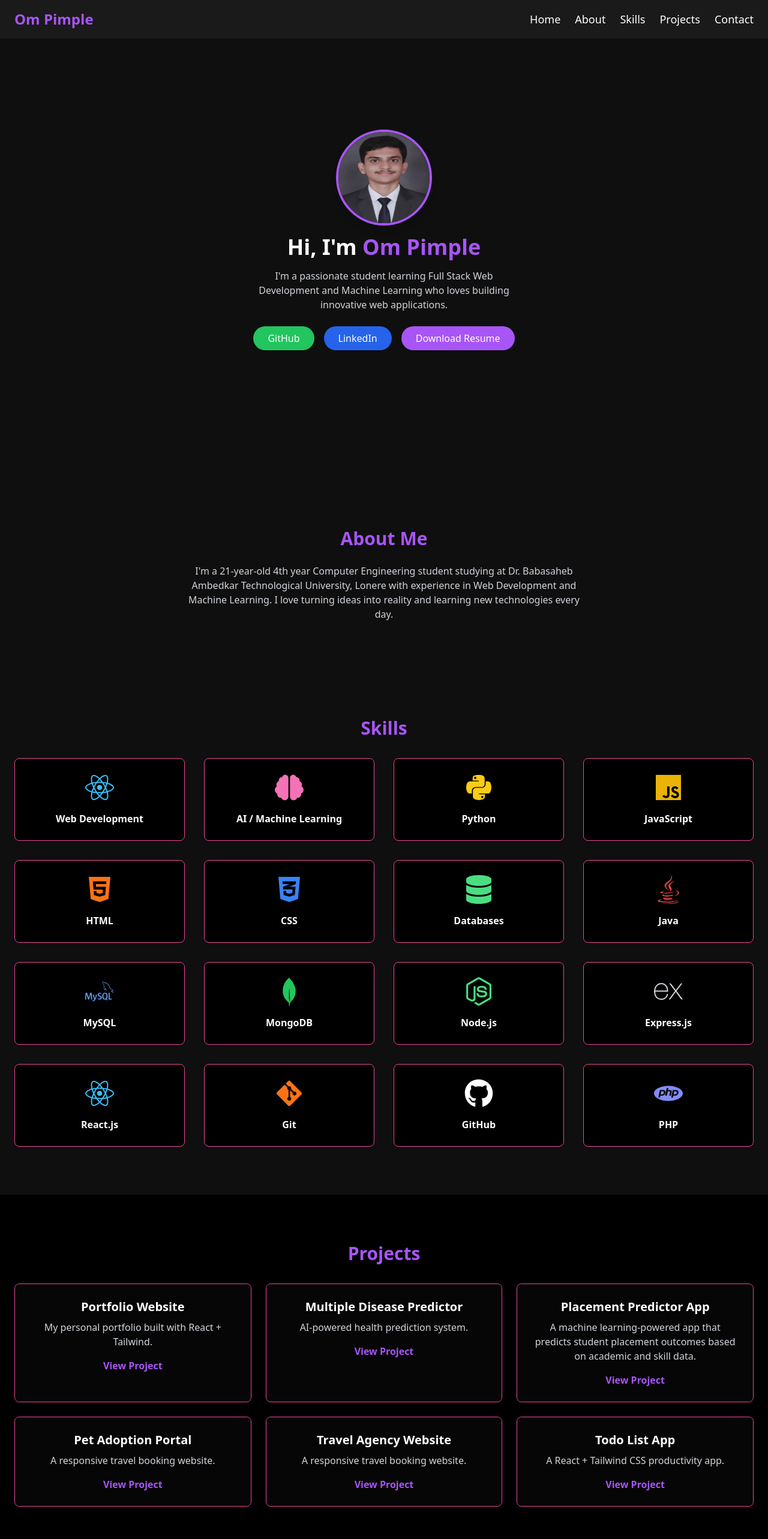
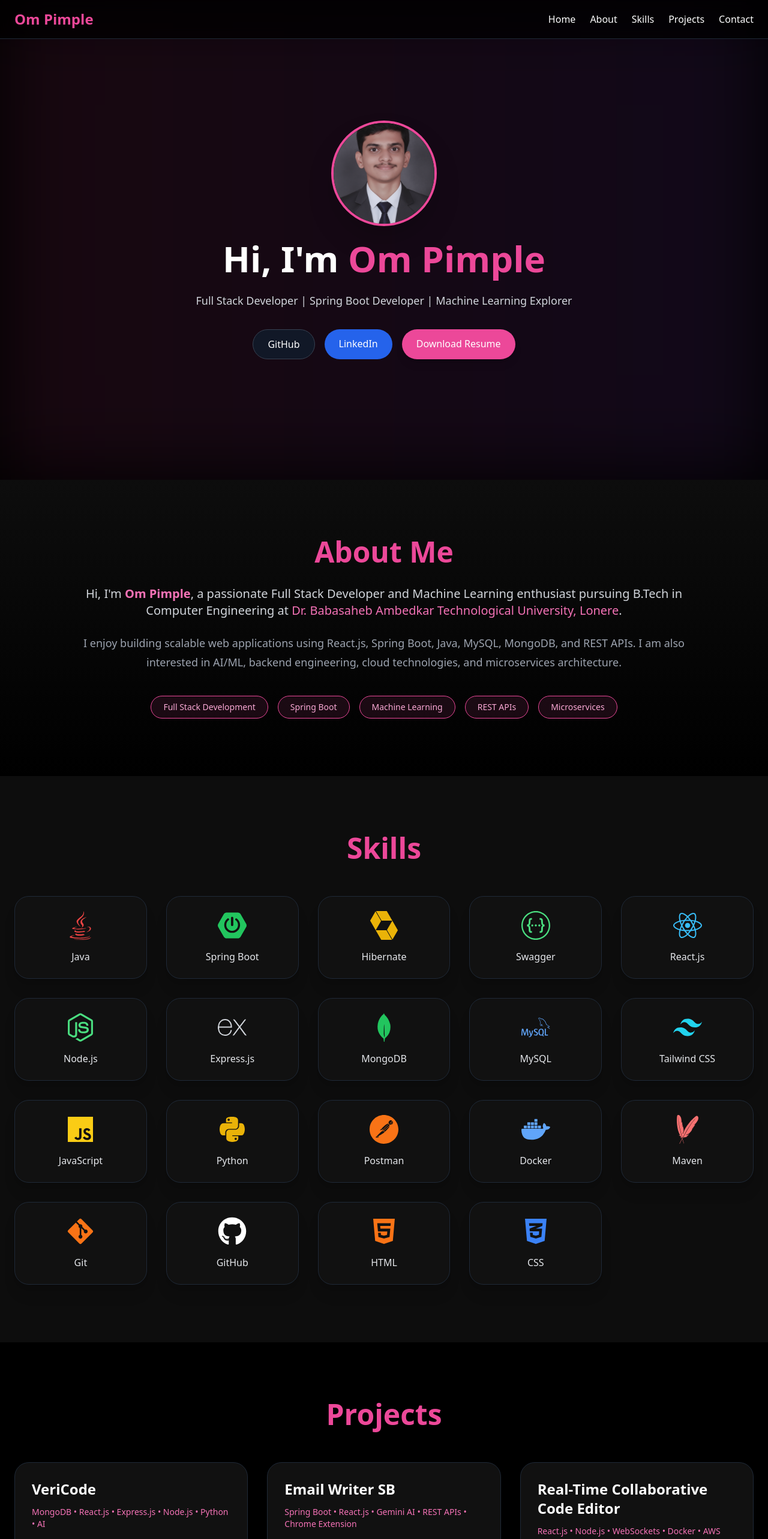
Before and after one commit to OmPimple26/My-Personal-Portfolio, a React (Vite) app: page / in a window 1280 px wide. Shown: the top 2566 px of the page at 60% size. Built offline with nearby package versions, Linux system fonts and the light colour scheme.

Commit message:
Updated portfolio

```diff
--- a/src/components/About.jsx
+++ b/src/components/About.jsx
@@ -1,24 +1,59 @@
-import React from 'react'
+import React from "react";
 import { motion } from "framer-motion";
 
 const About = () => {
   return (
-    <section id="about" className="py-20 bg-dark text-white px-6">
+    <section
+      id="about"
+      className="py-24 bg-gradient-to-b from-[#0d0d0d] to-black text-white px-6"
+    >
       <motion.div
-        className="container mx-auto text-center"
-        initial={{ opacity: 0 }}
-        whileInView={{ opacity: 1 }}
-        transition={{ duration: 1 }}
+        className="max-w-5xl mx-auto text-center"
+        initial={{ opacity: 0, y: 40 }}
+        whileInView={{ opacity: 1, y: 0 }}
+        transition={{ duration: 0.8 }}
       >
-        <h2 className="text-3xl font-bold mb-6 text-primary">About Me</h2>
-        <p className="text-gray-300 max-w-2xl mx-auto">
-          I'm a 21-year-old 4th year Computer Engineering student studying at Dr. Babasaheb Ambedkar Technological University, Lonere with experience in Web Development and
-          Machine Learning. I love turning ideas into reality and learning new
-          technologies every day.
+        <h2 className="text-4xl md:text-5xl font-extrabold mb-8 text-pink-500">
+          About Me
+        </h2>
+
+        <p className="text-gray-300 text-lg md:text-xl leading-9">
+          Hi, I'm{" "}
+          <span className="text-pink-400 font-semibold">Om Pimple</span>, a
+          passionate Full Stack Developer and Machine Learning enthusiast
+          pursuing B.Tech in Computer Engineering at{" "}
+          <span className="text-pink-400">
+            Dr. Babasaheb Ambedkar Technological University, Lonere
+          </span>
+          .
         </p>
+
+        <p className="text-gray-400 mt-6 text-lg leading-8">
+          I enjoy building scalable web applications using React.js, Spring
+          Boot, Java, MySQL, MongoDB, and REST APIs. I am also interested in
+          AI/ML, backend engineering, cloud technologies, and microservices
+          architecture.
+        </p>
+
+        <div className="mt-10 flex flex-wrap justify-center gap-4">
+          {[
+            "Full Stack Development",
+            "Spring Boot",
+            "Machine Learning",
+            "REST APIs",
+            "Microservices"
+          ].map((item, index) => (
+            <span
+              key={index}
+              className="px-5 py-2 rounded-full bg-pink-500/10 border border-pink-500 text-pink-300 text-sm hover:bg-pink-500 hover:text-white transition duration-300"
+            >
+              {item}
+            </span>
+          ))}
+        </div>
       </motion.div>
     </section>
-  )
-}
+  );
+};
 
-export default About
+export default About;
--- a/src/components/Footer.jsx
+++ b/src/components/Footer.jsx
@@ -1,22 +1,40 @@
-import React from 'react'
+import React from "react";
+import { FaGithub, FaLinkedin } from "react-icons/fa";
 
 const Footer = () => {
   return (
-    <footer className="bg-black text-white py-6 text-center border-t border-gray-800">
-      <p className='text-green-500'>© {new Date().getFullYear()} Om Pimple. All Rights Reserved.</p>
-      <div className="flex justify-center mt-3 gap-6">
-        <a href="https://github.com/Ompimple26" target="_blank" rel="noopener noreferrer" className="hover:text-primary">
-          GitHub
+    <footer className="bg-[#0d0d0d] border-t border-gray-800 py-10 text-center text-gray-400">
+      <h2 className="text-2xl font-bold text-pink-500">Om Pimple</h2>
+
+      <p className="mt-3 text-gray-500">
+        Full Stack Developer | Spring Boot Developer | Machine Learning Explorer
+      </p>
+
+      <div className="flex justify-center gap-6 mt-6 text-2xl">
+        <a
+          href="https://github.com/Ompimple26"
+          target="_blank"
+          rel="noopener noreferrer"
+          className="hover:text-pink-500 transition duration-300"
+        >
+          <FaGithub />
         </a>
-        <a href="https://www.linkedin.com/in/om-pimple-0042822b3" target="_blank" rel="noopener noreferrer" className="hover:text-primary">
-          LinkedIn
-        </a>
-        <a href="/Om_Pimple_Resume.pdf" download className="hover:text-primary">
-          Resume
+
+        <a
+          href="https://www.linkedin.com/in/om-pimple-0042822b3"
+          target="_blank"
+          rel="noopener noreferrer"
+          className="hover:text-pink-500 transition duration-300"
+        >
+          <FaLinkedin />
         </a>
       </div>
+
+      <p className="mt-6 text-sm text-gray-600">
+        © {new Date().getFullYear()} Om Pimple. All Rights Reserved.
+      </p>
     </footer>
-  )
-}
+  );
+};
 
-export default Footer
+export default Footer;
--- a/src/components/Hero.jsx
+++ b/src/components/Hero.jsx
@@ -1,73 +1,80 @@
-import React from 'react'
+import React from "react";
 import { motion } from "framer-motion";
 
 const Hero = () => {
   return (
     <section
       id="home"
-      className="min-h-screen flex flex-col justify-center items-center bg-dark text-center px-4 text-white"
+      className="min-h-screen flex flex-col justify-center items-center bg-black text-center px-6 text-white relative overflow-hidden"
     >
+      {/* Background Glow */}
+      <div className="absolute inset-0 bg-gradient-to-r from-pink-500/10 to-purple-500/10 blur-3xl pointer-events-none"></div>
+
+      {/* Profile Image */}
       <motion.img
         src="/self1.png"
         alt="Profile"
-        className="rounded-full w-40 h-40 mb-4 shadow-lg border-4 border-primary"
+        className="rounded-full w-44 h-44 mb-6 shadow-2xl border-4 border-pink-500 object-cover z-10"
         initial={{ scale: 0 }}
         animate={{ scale: 1 }}
-        transition={{ duration: 1 }}
+        transition={{ duration: 0.8 }}
       />
 
+      {/* Heading */}
       <motion.h1
-        className="text-4xl font-bold"
-        initial={{ opacity: 0, y: -50 }}
+        className="text-5xl md:text-6xl font-extrabold z-10"
+        initial={{ opacity: 0, y: -40 }}
         animate={{ opacity: 1, y: 0 }}
         transition={{ duration: 1 }}
       >
-        Hi, I'm <span className="text-primary">Om Pimple</span>
+        Hi, I'm <span className="text-pink-500">Om Pimple</span>
       </motion.h1>
 
+      {/* Subtitle */}
       <motion.p
-        className="mt-4 text-gray-300 max-w-md"
+        className="mt-6 text-gray-300 max-w-2xl text-lg leading-8 z-10"
         initial={{ opacity: 0 }}
         animate={{ opacity: 1 }}
-        transition={{ delay: 0.5, duration: 1 }}
+        transition={{ delay: 0.5 }}
       >
-        I'm a passionate student learning Full Stack Web Development and Machine Learning who loves
-        building innovative web applications.
+        Full Stack Developer | Spring Boot Developer | Machine Learning Explorer
       </motion.p>
 
       {/* Buttons */}
       <motion.div
-        className="mt-6 flex flex-wrap gap-4 justify-center"
-        initial={{ opacity: 0, y: 50 }}
+        className="mt-8 flex flex-wrap gap-4 justify-center z-10"
+        initial={{ opacity: 0, y: 40 }}
         animate={{ opacity: 1, y: 0 }}
-        transition={{ delay: 0.8, duration: 1 }}
+        transition={{ delay: 0.8 }}
       >
         <a
           href="https://github.com/Ompimple26"
           target="_blank"
           rel="noopener noreferrer"
-          className="bg-green-500 text-white px-6 py-2 rounded-full shadow hover:bg-green-600"
+          className="bg-gray-900 border border-gray-700 hover:border-pink-500 px-6 py-3 rounded-full transition duration-300"
         >
           GitHub
         </a>
+
         <a
           href="https://www.linkedin.com/in/om-pimple-0042822b3"
           target="_blank"
           rel="noopener noreferrer"
-          className="bg-blue-600 text-white px-6 py-2 rounded-full shadow hover:bg-blue-700"
+          className="bg-blue-600 hover:bg-blue-700 px-6 py-3 rounded-full transition duration-300"
         >
           LinkedIn
         </a>
+
         <a
           href="/Om_Pimple_Resume.pdf"
           download
-          className="bg-primary text-white px-6 py-2 rounded-full shadow hover:bg-pink-700"
+          className="bg-pink-500 hover:bg-pink-600 px-6 py-3 rounded-full transition duration-300 shadow-lg"
         >
           Download Resume
         </a>
       </motion.div>
     </section>
-  )
-}
+  );
+};
 
-export default Hero
+export default Hero;
--- a/src/components/Navbar.jsx
+++ b/src/components/Navbar.jsx
@@ -1,30 +1,34 @@
-import React from 'react'
+import React from "react";
 import { Link } from "react-scroll";
 
 const Navbar = () => {
   return (
-    <nav className="fixed w-full bg-[#1a1a1a] text-white shadow z-50">
-      <div className="container mx-auto flex justify-between items-center py-4 px-6">
-        {/* <h1 className="text-2xl font-bold text-primary">Om Pimple</h1> */}
-        <h1 className="text-xl md:text-2xl font-bold text-primary">Om Pimple</h1>
-        {/* <ul className="flex space-x-6"> */}
-        <ul className="flex space-x-3 sm:space-x-4 md:space-x-6 text-sm sm:text-base md:text-lg">
-          {["Home", "About", "Skills", "Projects", "Contact"].map((item) => (
-            <li key={item}>
+    <nav className="fixed top-0 w-full bg-black/70 backdrop-blur-md border-b border-gray-800 text-white z-50">
+      <div className="max-w-7xl mx-auto flex justify-between items-center px-6 py-4">
+        <h1 className="text-2xl font-bold text-pink-500">
+          Om Pimple
+        </h1>
+
+        <ul className="flex gap-6 text-sm md:text-base">
+          {["Home", "About", "Skills", "Projects", "Contact"].map(
+            (item, index) => (
+              <li key={index}>
                 <Link
                   to={item.toLowerCase()}
                   smooth={true}
                   duration={500}
-                className="cursor-pointer hover:text-primary transition-colors duration-200"
+                  offset={-70}
+                  className="cursor-pointer hover:text-pink-500 transition duration-300"
                 >
                   {item}
                 </Link>
               </li>
-          ))}
+            )
+          )}
         </ul>
       </div>
     </nav>
-  )
-}
+  );
+};
 
-export default Navbar
+export default Navbar;
--- a/src/components/Projects.jsx
+++ b/src/components/Projects.jsx
@@ -4,78 +4,106 @@ import { motion } from "framer-motion";
 const Projects = () => {
   const projects = [
     {
+      title: "VeriCode",
+      link: "https://github.com/OmPimple26/VeriCode--AI-Powered-Code-Quality-Analyzer-and-Refactoring-Suggestion-Tool",
+      tech: "MongoDB • React.js • Express.js • Node.js • Python • AI",
+      desc: "AI-powered code analyzer that detects bugs, code smells, and provides intelligent refactoring suggestions.",
+    },
+    {
+      title: "Email Writer SB",
+      link: "https://email-writer-sb-frontend.vercel.app/",
+      tech: "Spring Boot • React.js • Gemini AI • REST APIs • Chrome Extension",
+      desc: "AI email assistant that generates professional replies using Gemini AI with Spring Boot, React, and Chrome Extension.",
+    },
+    {
+      title: "Real-Time Collaborative Code Editor",
+      link: "http://docker-aws-yt-alb-1709947757.ap-northeast-1.elb.amazonaws.com/",
+      tech: "React.js • Node.js • WebSockets • Docker • AWS ECS",
+      desc: "Real-time collaborative coding platform with Monaco Editor, WebSocket-based synchronization, Yjs integration, and scalable Docker deployment on AWS ECS.",
+    },
+    {
+      title: "Quiz & Question Microservices App",
+      link: "https://github.com/OmPimple26/Spring-Boot-Microservices-Quiz-and-Question-App",
+      tech: "Spring Boot • Spring Cloud • Eureka • API Gateway • Microservices",
+      desc: "Microservices-based quiz platform with Spring Cloud Config, Eureka Server, and API Gateway.",
+    },
+    {
       title: "Portfolio Website",
       link: "https://ompimplepersonalportfolio.netlify.app/",
-      desc: "My personal portfolio built with React + Tailwind.",
-      img: "",
-      className: "",
+      tech: "React.js • Tailwind CSS • Framer Motion",
+      desc: "Modern responsive personal portfolio website featuring smooth animations, project showcase, skills section, and recruiter-friendly design.",
+    },
+    {
+      title: "Placement Predictor Platform",
+      link: "https://placement-predictor-frontend.vercel.app/",
+      tech: "Python • Flask • React.js • Machine Learning",
+      desc: "ML-powered placement prediction platform using Logistic Regression, Random Forest, and other models with optimized React frontend and Flask REST APIs.",
     },
     {
       title: "Multiple Disease Predictor",
       link: "https://multiple-disease-predictor-project.streamlit.app/",
-      desc: "AI-powered health prediction system.",
-      img: "",
+      tech: "Python • Machine Learning • Streamlit",
+      desc: "Healthcare prediction platform leveraging machine learning algorithms to predict multiple diseases through an easy-to-use web interface.",
     },
     {
-      title: "Placement Predictor App",
-      link: "https://placement-predictor-frontend.vercel.app/",
-      desc: "A machine learning-powered app that predicts student placement outcomes based on academic and skill data.",
-      img: "",
+      title: "AI-Powered Component Generator",
+      link: "https://github.com/OmPimple26/AI-Powered-Component-Generator",
+      tech: "React.js • Tailwind CSS • Vite • Gemini AI • Monaco Editor",
+      desc: "AI-powered tool that generates responsive UI components from text prompts with live preview and code export.",
     },
     {
       title: "Pet Adoption Portal",
       link: "https://petadoptionportal.infinityfreeapp.com/",
-      desc: "A responsive travel booking website.",
-      img: "",
+      tech: "PHP • MySQL • Bootstrap",
+      desc: "Full-stack pet adoption platform featuring responsive UI, pet listings, database integration, and adoption management functionality.",
     },
     {
       title: "Travel Agency Website",
       link: "https://ompimple26.github.io/TravelAgencyWebsite1.github.io/",
-      desc: "A responsive travel booking website.",
-      img: "",
+      tech: "HTML • CSS • JavaScript",
+      desc: "Responsive travel booking website with modern UI design, destination showcase, and interactive user experience.",
     },
     {
       title: "Todo List App",
       link: "https://todo-list-app-using-react-tailwind.netlify.app/",
-      desc: "A React + Tailwind CSS productivity app.",
-      img: "",
+      tech: "React.js • Tailwind CSS",
+      desc: "Responsive task management application with intuitive user interface, task tracking, and modern React-based architecture.",
     },
   ];
 
   return (
-    <section id="projects" className="py-20 bg-black text-white px-6">
-      <div className="container mx-auto text-center">
-        <h2 className="text-3xl font-bold mb-8 text-primary">Projects</h2>
-        <div className="grid md:grid-cols-3 gap-6">
-          {projects.map((p, i) => (
+    <section id="projects" className="py-24 bg-black text-white px-6">
+      <div className="max-w-7xl mx-auto">
+        <h2 className="text-4xl md:text-5xl font-extrabold text-center text-pink-500 mb-14">
+          Projects
+        </h2>
+
+        <div className="grid md:grid-cols-2 lg:grid-cols-3 gap-8">
+          {projects.map((project, index) => (
             <motion.div
-              key={i}
-              className="relative bg-dark p-6 rounded-lg shadow border border-pink-500 overflow-hidden group"
-              whileHover={{ scale: 1.05 }}
-              initial={{ opacity: 0, y: 50 }}
+              key={index}
+              whileHover={{ y: -10 }}
+              initial={{ opacity: 0, y: 40 }}
               whileInView={{ opacity: 1, y: 0 }}
-              transition={{ duration: 0.5, delay: i * 0.2 }}
-              style={{
-                backgroundImage: `url(${p.img})`,
-                backgroundSize: "cover",
-                backgroundPosition: "center",
-              }}
+              transition={{ duration: 0.5, delay: index * 0.1 }}
+              className="bg-[#111] border border-gray-800 rounded-3xl p-7 shadow-xl hover:border-pink-500 transition duration-300"
             >
-              {/* Dark overlay for readability */}
-              <div className="absolute inset-0 bg-black/60 group-hover:bg-black/40 transition duration-300"></div>
+              <h3 className="text-2xl font-bold mb-3 text-white">
+                {project.title}
+              </h3>
 
-              <div className="relative z-10">
-                <h3 className="text-xl font-bold mb-2">{p.title}</h3>
-                <p className="text-gray-300 mb-4">{p.desc}</p>
+              <p className="text-pink-400 text-sm mb-4">{project.tech}</p>
+
+              <p className="text-gray-400 leading-7 mb-6">{project.desc}</p>
+
               <a
-                  href={p.link}
+                href={project.link}
                 target="_blank"
                 rel="noopener noreferrer"
-                  className="text-primary font-semibold hover:underline"
+                className="inline-block bg-pink-500 hover:bg-pink-600 px-5 py-2 rounded-full transition duration-300"
               >
                 View Project
               </a>
-              </div>
             </motion.div>
           ))}
         </div>
--- a/src/components/Skills.jsx
+++ b/src/components/Skills.jsx
@@ -1,50 +1,76 @@
 import React from "react";
 import { motion } from "framer-motion";
-import { FaReact, FaBrain, FaPython, FaJs, FaHtml5, FaCss3Alt, FaDatabase, FaJava, FaNodeJs, FaGitAlt, FaGithub } from "react-icons/fa";
-import { SiMongodb, SiExpress, SiMysql, SiPhp } from "react-icons/si";
+
+import {
+  FaReact,
+  FaPython,
+  FaJs,
+  FaHtml5,
+  FaCss3Alt,
+  FaJava,
+  FaNodeJs,
+  FaGitAlt,
+  FaGithub,
+} from "react-icons/fa";
+
+import {
+  SiMongodb,
+  SiExpress,
+  SiMysql,
+  SiSpringboot,
+  SiSwagger,
+  SiPostman,
+  SiTailwindcss,
+  SiHibernate,
+  SiDocker,
+  SiApachemaven,
+} from "react-icons/si";
 
 const Skills = () => {
   const skills = [
-    {
-      name: "Web Development",
-      icon: <FaReact className="text-sky-400 text-5xl" />,
-    },
-    {
-      name: "AI / Machine Learning",
-      icon: <FaBrain className="text-pink-400 text-5xl" />,
-    },
-    { name: "Python", icon: <FaPython className="text-yellow-400 text-5xl" /> },
-    { name: "JavaScript", icon: <FaJs className="text-yellow-500 text-5xl" /> },
+    { name: "Java", icon: <FaJava className="text-red-500 text-5xl" /> },
+    { name: "Spring Boot", icon: <SiSpringboot className="text-green-500 text-5xl" /> },
+    { name: "Hibernate", icon: <SiHibernate className="text-yellow-500 text-5xl" /> },
+    { name: "Swagger", icon: <SiSwagger className="text-green-400 text-5xl" /> },
+    { name: "React.js", icon: <FaReact className="text-sky-400 text-5xl" /> },
+    { name: "Node.js", icon: <FaNodeJs className="text-green-400 text-5xl" /> },
+    { name: "Express.js", icon: <SiExpress className="text-gray-300 text-5xl" /> },
+    { name: "MongoDB", icon: <SiMongodb className="text-green-500 text-5xl" /> },
+    { name: "MySQL", icon: <SiMysql className="text-blue-400 text-5xl" /> },
+    { name: "Tailwind CSS", icon: <SiTailwindcss className="text-cyan-400 text-5xl" /> },
+    { name: "JavaScript", icon: <FaJs className="text-yellow-400 text-5xl" /> },
+    { name: "Python", icon: <FaPython className="text-yellow-500 text-5xl" /> },
+    { name: "Postman", icon: <SiPostman className="text-orange-500 text-5xl" /> },
+    { name: "Docker", icon: <SiDocker className="text-blue-400 text-5xl" /> },
+    { name: "Maven", icon: <SiApachemaven className="text-red-400 text-5xl" /> },
+    { name: "Git", icon: <FaGitAlt className="text-orange-500 text-5xl" /> },
+    { name: "GitHub", icon: <FaGithub className="text-white text-5xl" /> },
     { name: "HTML", icon: <FaHtml5 className="text-orange-500 text-5xl" /> },
     { name: "CSS", icon: <FaCss3Alt className="text-blue-500 text-5xl" /> },
-    { name: "Databases", icon: <FaDatabase className="text-green-400 text-5xl" />},
-    { name: "Java", icon: <FaJava className="text-red-500 text-5xl" /> },
-    { name: "MySQL", icon: <SiMysql className="text-blue-400 text-5xl" /> },
-    { name: "MongoDB", icon: <SiMongodb className="text-green-500 text-5xl" />},
-    { name: "Node.js", icon: <FaNodeJs className="text-green-400 text-5xl" /> },
-    { name: "Express.js", icon: <SiExpress className="text-gray-300 text-5xl" />},
-    { name: "React.js", icon: <FaReact className="text-sky-400 text-5xl" /> },
-    { name: "Git", icon: <FaGitAlt className="text-orange-500 text-5xl" /> },
-    { name: "GitHub", icon: <FaGithub className="text-white text-5xl" /> },
-    { name: "PHP", icon: <SiPhp className="text-indigo-400 text-5xl" /> },
   ];
 
   return (
-    <section id="skills" className="py-20 bg-dark text-white px-6">
-      <div className="container mx-auto text-center">
-        <h2 className="text-3xl font-bold mb-8 text-primary">Skills</h2>
-        <div className="grid grid-cols-2 md:grid-cols-4 gap-8">
-          {skills.map((skill, i) => (
+    <section id="skills" className="py-24 bg-[#0d0d0d] text-white px-6">
+      <div className="max-w-7xl mx-auto text-center">
+        <h2 className="text-4xl md:text-5xl font-extrabold mb-14 text-pink-500">
+          Skills
+        </h2>
+
+        <div className="grid grid-cols-2 md:grid-cols-4 lg:grid-cols-5 gap-8">
+          {skills.map((skill, index) => (
             <motion.div
-              key={i}
-              className="flex flex-col items-center bg-black p-6 rounded-lg shadow hover:shadow-lg border border-pink-500"
-              whileHover={{ scale: 1.1 }}
-              initial={{ opacity: 0, y: 50 }}
+              key={index}
+              whileHover={{ scale: 1.08 }}
+              initial={{ opacity: 0, y: 40 }}
               whileInView={{ opacity: 1, y: 0 }}
-              transition={{ duration: 0.5, delay: i * 0.1 }}
+              transition={{ delay: index * 0.05 }}
+              className="bg-[#111] border border-gray-800 hover:border-pink-500 rounded-3xl p-6 flex flex-col items-center shadow-xl transition duration-300"
             >
               {skill.icon}
-              <p className="mt-4 font-semibold">{skill.name}</p>
+
+              <p className="mt-4 font-medium text-gray-200">
+                {skill.name}
+              </p>
             </motion.div>
           ))}
         </div>
```
Also changed, not shown: src/components/Contact.jsx (+21 -14 lines), 1 other file (tests, documents, lock files or other folders). Lines whose indentation alone changed are shown as unchanged.
